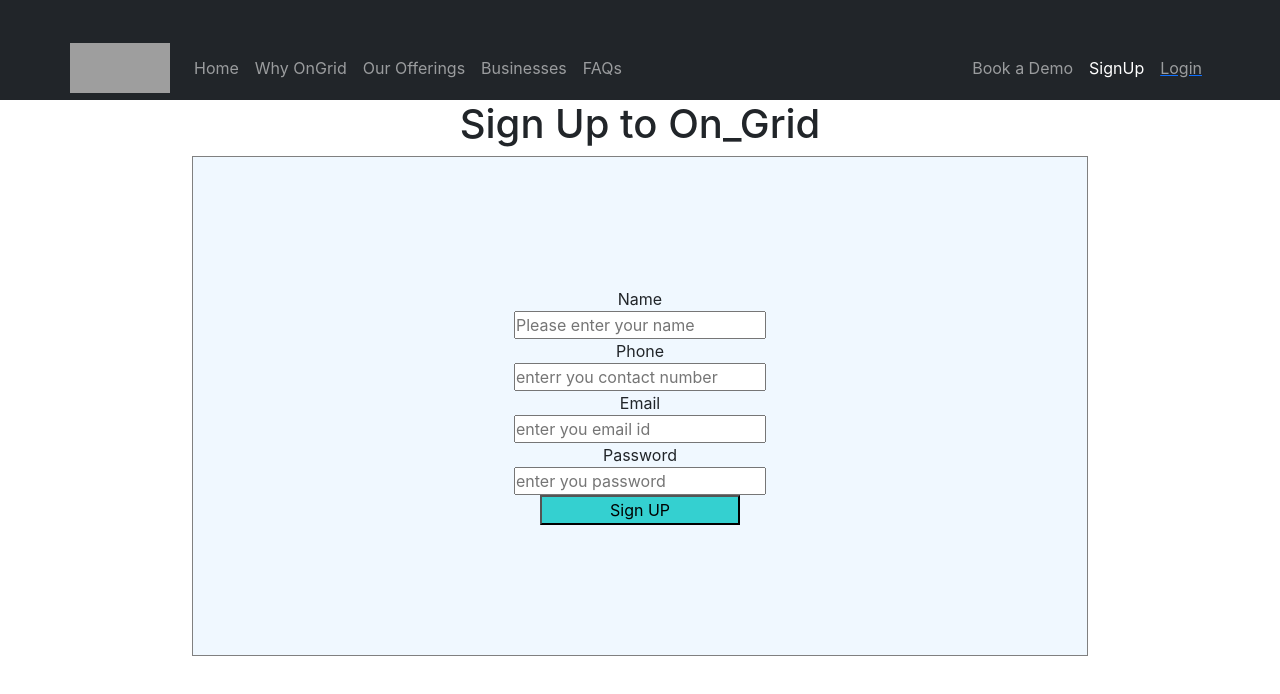
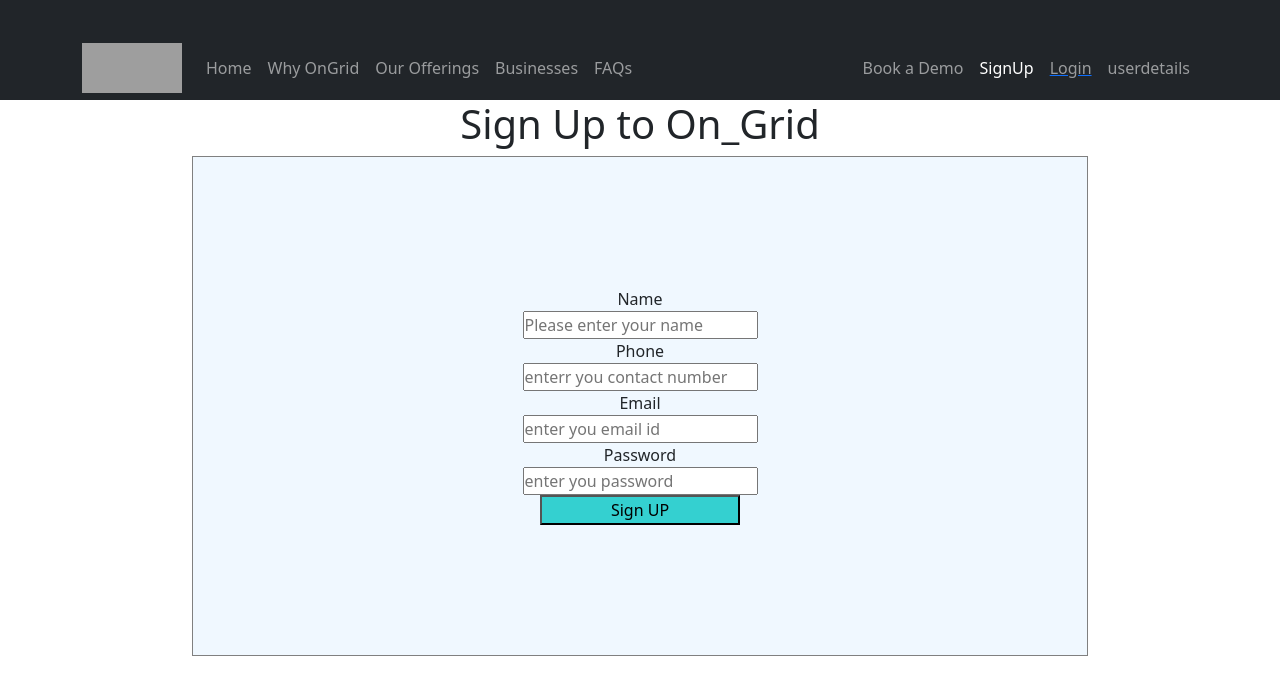
Before and after one commit to PraveenchandraR/Ongridfrontend, a React (Create React App) app: page /signup in a window 1280 px wide. Shown: the top 694 px of the page. Built offline with nearby package versions, Linux system fonts and the light colour scheme; grey boxes are pictures that could not be loaded.

Commit message:
ongridfrontend

```diff
--- a/package.json
+++ b/package.json
@@ -7,7 +7,9 @@
     "@testing-library/react": "^13.4.0",
     "@testing-library/user-event": "^13.5.0",
     "axios": "^1.4.0",
+    "bootstrap": "^5.3.0",
     "react": "^18.2.0",
+    "react-bootstrap": "^2.7.4",
     "react-icons": "^4.9.0",
     "react-router-dom": "^6.12.0",
     "react-router-hash-link": "^2.4.3",
@@ -40,7 +42,6 @@
   },
   "description": "This project was bootstrapped with [Create React App](https://github.com/facebook/create-react-app).",
   "main": "index.js",
-  "devDependencies": {},
   "author": "",
   "license": "ISC"
 }
--- a/src/Components/FAQs.jsx
+++ b/src/Components/FAQs.jsx
@@ -1,7 +1,10 @@
 import React from 'react'
 // import {FaAngleDown} from 'react'
 import { FaAngleDown } from 'react-icons/fa';
+
+
 import '../Style/FAQs.css';
+
 
 import Nav from '../Header/Nav';
 
@@ -24,7 +27,20 @@
 
   return (
       <div>
-          <Nav />
+      <Nav />
+          {/* <h2 class="accordion-header" id="flush-headingOne">
+      <button class="accordion-button collapsed" type="button" data-bs-toggle="collapse" data-bs-target="#flush-collapseOne" aria-expanded="false" aria-controls="flush-collapseOne">
+        Accordion Item #1
+      </button>
+      </h2>
+      <div>
+         <div id="collapseOne" class="accordion-collapse collapse show" aria-labelledby="headingOne" data-bs-parent="#accordionExample">
+      <div class="accordion-body">
+        <strong>This is the first item's accordion body.</strong> It is shown by default, until the collapse plugin adds the appropriate classes that we use to style each element. These classes control the overall appearance, as well as the showing and hiding via CSS transitions. You can modify any of this with custom CSS or overriding our default variables. It's also worth noting that just about any HTML can go within the <code>.accordion-body</code>, though the transition does limit overflow.
+      </div>
+    </div> */}
+
+      {/* </div> */}
       {/* <Navbar /> */}
       <section id="faq-header">
         {/* <img src={download} alt='404'/> */}
@@ -514,7 +530,8 @@
 
 {/* <Footer/> */}
 
-    </div>
+
+      </div>
   );
 }
 
--- a/src/Components/Sign.jsx
+++ b/src/Components/Sign.jsx
@@ -2,7 +2,7 @@
 import Nav from '../Header/Nav';
 import '../Style/sign.css';
 import { useState } from 'react';
-import axios from 'axios';
+// import axios from 'axios';
 import Footer from './Footer';
 import { useNavigate } from 'react-router-dom';
 
@@ -14,24 +14,56 @@
 
   const navigate = useNavigate();
 
+  async function login(){
+    let item= {email,password}
 
-     const handleSubmit = async(event)=>{
-    event.preventDefault();
-    try {
-      const res = await axios.post("http://localhost:8080/login", { email,password})
-      if (res && res.data.success) {
-        console.log(res.data.name)
-        alert(res.data.message);
-      navigate(`/`)
+    fetch("http://localhost:8080/login",{
+      method:"POST",
+      body:JSON.stringify(item),
+      headers:{
+        "Content-Type":"application/json",
+        "Accept":"application/json"
       }
-      else {
-        alert(res.data.message);
+    })
+    .then(res=>res.json())
+      .then(data => {
+      console.log(data)
+      if(data.status==="ok"){
+        alert("login successfully")
+        window.localStorage.setItem("token", data.data)
+        window.localStorage.setItem("loggedIn", true)
+        navigate('/userdetails')
+        // window.location.href = "./"
       }
-    } catch (error) {
-      alert(error.message);
-       }
+      else if(data.status==="error"){
+        alert("failed to login invalid credentails")
+      }
+    })
+  }
+  //    const handleSubmit = async(event)=>{
+  //   event.preventDefault();
+  //   try {
+  //     const res = await axios.post("http://localhost:8080/login", { email,password})
+  //     if (res && res.data.success) {
+  //       // console.log(res.headers)
+  //       // console.log(res.data.name)
+  //       // console.log(res.data.message, res.data.user)
+  //       var details = res.data.user;
+  //       // console.log(details)
 
-  }
+  //       alert(res.data.message);
+  //       window.localStorage.setItem('token',details)
+
+  //     navigate('/userdetails')
+  //     }
+  //     else {
+  //       alert(res.data.message);
+  //     }
+  //   } catch (error) {
+  //     alert(error.message);
+  //      }
+
+  // }
   return (
       <div>
           <Nav />
@@ -45,19 +77,28 @@
           </div>
           <hr />
           <br />
-          <div className='form' onSubmit={handleSubmit}>
+          <div className='form' onSubmit={login}>
             <label>Email *</label>
             <input type='email'  required name='email' className='in' id='email' value={email} onChange={(e)=>setEmail(e.target.value)}/><br />
             <label>Password *</label>
             <input type='password' className='in' required name='passwword' id='password' value={password} onChange={(e)=>setPassword(e.target.value)}/><br ></br>
-            <button onClick={handleSubmit} type='submit' className='sub'>Sign IN</button>
+            <button onClick={login} type='submit' className='sub'>Sign IN</button>
             <br />
             OR
             <br />
             <img className='google' src='https://ongrid.in/images/google-signin-button.png' alt='google'/>
           </div>
+
+
           </div>
+        <div>
 
+          {/* {details.map((item) => {
+            return (
+            <div></div>
+          )
+        })} */}
+       </div>
       </div>
       <Footer />
     </div>
--- a/src/Components/Signup.jsx
+++ b/src/Components/Signup.jsx
@@ -1,33 +1,56 @@
 import React, { useState } from "react";
-import axios from "axios";
+// // import axios from "axios";
 import Nav from "../Header/Nav";
 import '../Style/sign.css';
 import {  useNavigate } from "react-router-dom";
 
+
 function Signup() {
-     const [name, setName] = useState('');
+  const [name, setName] = useState('');
   const [phone, setPhone] = useState('');
-    const [email, setEmail] = useState('');
-    const [password, setPassword] = useState('');
+  const [email, setEmail] = useState('');
+  const [password, setPassword] = useState('');
   const navigate = useNavigate();
+  async function signUp() {
+    let item = { name, phone, email, password }
 
-     const handleSubmit = async(event)=>{
-    event.preventDefault();
-    try {
-      const res = await axios.post("http://localhost:8080/signup", {name, email, phone,password})
-      if (res && res.data.success) {
-        console.log(name);
-        alert(res.data.message);
-         navigate('/login')
+    await fetch("http://localhost:8080/signup", {
+      method: "POST",
+      body: JSON.stringify(item),
+      headers: {
+        "Content-Type": "application/json",
+        "Accept": "application/json"
       }
-      else {
-        alert(res.data.message);
-      }
-    } catch (error) {
-      alert(error.message);
-       }
+    })
+      .then(res => res.json())
+      .then(data => {
+        if (data.status === "ok") {
+          alert("signedUP successfully")
+          navigate('/login')
+          // window.location.href = "./login"
+        } else {
+          alert("invalid credentails please try again")
+        }
+      })
+  }
 
-  }
+  //  const handleSubmit = async(event)=>{
+  // event.preventDefault();
+  // try {
+  //   const res = await axios.post("http://localhost:8080/signup", {name, email, phone,password})
+  //   if (res && res.data.success) {
+  //     console.log(name);
+  //     alert(res.data.message);
+  //      navigate('/login')
+  //   }
+  //   else {
+  //     alert(res.data.message);
+  //   }
+  // } catch (error) {
+  //   alert(error.message);
+  //    }
+
+
 
     return (
       <div>
@@ -36,7 +59,7 @@
           <h1>Sign Up to On_Grid</h1>
 
         <div className="signupform">
-            <form onSubmit={handleSubmit}>
+            <form onSubmit={signUp}>
 
                     <label htmlFor="myname">Name</label><br />
                     <input type="text" required placeholder="Please enter your name" name="name" id="myname" value={name} onChange={(e)=>setName(e.target.value)} /><br />
@@ -47,7 +70,7 @@
                     <input type="text" required placeholder="enter you email id" name="" id="email" value={email} onChange={(e)=>setEmail(e.target.value)}/><br />
                      <label >Password</label><br />
                     <input type="text" required placeholder="enter you password" name="email" value={password}  onChange={(e)=>setPassword(e.target.value)}/>    <br />
-                <button className="sub" type="submit" onSubmit={handleSubmit}>Sign UP</button>
+                <button className="sub" type="submit" onSubmit={signUp}>Sign UP</button>
 
 
           </form>
--- /dev/null
+++ b/src/Components/userdetails.jsx
@@ -0,0 +1,59 @@
+import React, { useEffect, useState } from 'react';
+import Header from '../Header/Nav';
+
+// import { useNavigate } from 'react-router-dom';
+
+
+const Userdetails = () => {
+    const [details, setDetails] = useState([]);
+
+    const fetchfunc = () => {
+
+
+            fetch("http://localhost:8080/userdetails", {
+                method: "POST",
+                body: JSON.stringify({ token: window.localStorage.getItem("token") }),
+
+                headers: {
+                    "Content-Type": "application/json",
+                    "Accept": "application/json"
+                }
+
+            })
+                .then(res => res.json())
+                .then((e) =>
+                    setDetails(e));
+
+            //  console.log('this is data', data))
+        }
+        console.log(details);
+
+    useEffect(
+        () => {
+            fetchfunc();
+        },[]
+    )
+    const logout=()=>{
+        window.localStorage.clear();
+        window.location.href = "./"
+    }
+
+  return (
+      <div>
+      <Header />
+          <span>name: </span><br />
+          {/* {details.name} */}
+          {/* {details.map((item) => {
+              return (
+                  <div>
+                      {item.name}
+                  </div>
+              )
+          })} */}
+          <button onClick={logout} >button</button>
+
+    </div>
+  )
+}
+
+export default Userdetails;
--- a/src/Header/Nav.js
+++ b/src/Header/Nav.js
@@ -140,7 +140,7 @@
               <ul>
                 <div class="dropdown">
                   <button class="dropbtn">
-                    <Link className="nav-link">{auth?.userFound?.name}</Link>
+                    <Link className="nav-link" to={'/'}>{auth?.user?.name}</Link>
                   </button>
                   <ul class="dropdown-content">
                     {/* <li><Link className="draplink" to={`/${auth?.userFound?.role === 1 ? 'admin' : 'user'}`}>handleLogout</Link></li> */}
@@ -161,6 +161,9 @@
                   LogIn
                 </NavLink> */}
               </li>
+              <li>
+                <Link className="nav-link" to={'/userdetails'}>userdetails</Link>
+              </li>
             </ul>
           </div>
         </div>
--- a/src/Routing/Routing.js
+++ b/src/Routing/Routing.js
@@ -13,6 +13,7 @@
 import Career from '../Components/Footer/Career';
 import TermsAnd from '../Components/Footer/TermsAnd';
 import Faq from '../Components/FAQs';
+import Userdetails from '../Components/userdetails';
 
 
 
@@ -36,7 +37,8 @@
          <Route path='/contact' element={<Contact  />} />
 
          <Route path='/career' element={<Career  />} />
-         <Route path='/tnc' element={<TermsAnd />} />
+        <Route path='/tnc' element={<TermsAnd />} />
+        <Route path='/userdetails' element={<Userdetails /> } />
 
 
       {/* <Route path='/#business/${id}'/> */}
--- a/src/index.js
+++ b/src/index.js
@@ -4,6 +4,7 @@
 import App from './App';
 import reportWebVitals from './reportWebVitals';
 import { AuthProvider } from './HOOK/Auth';
+import "bootstrap/dist/css/bootstrap.min.css";
 
 const root = ReactDOM.createRoot(document.getElementById('root'));
 root.render(
```
Also changed, not shown: 1 other file (tests, documents, lock files or other folders).
